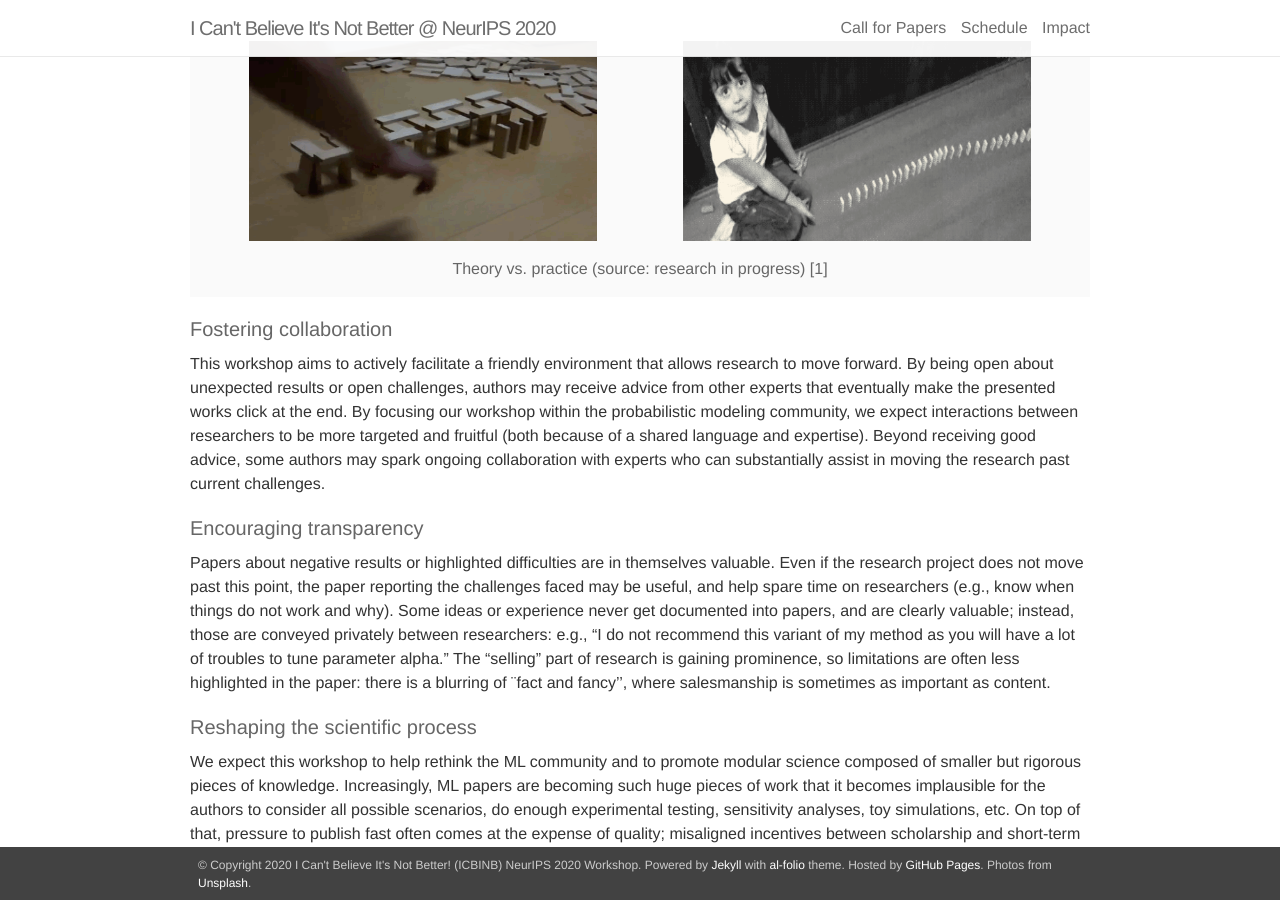
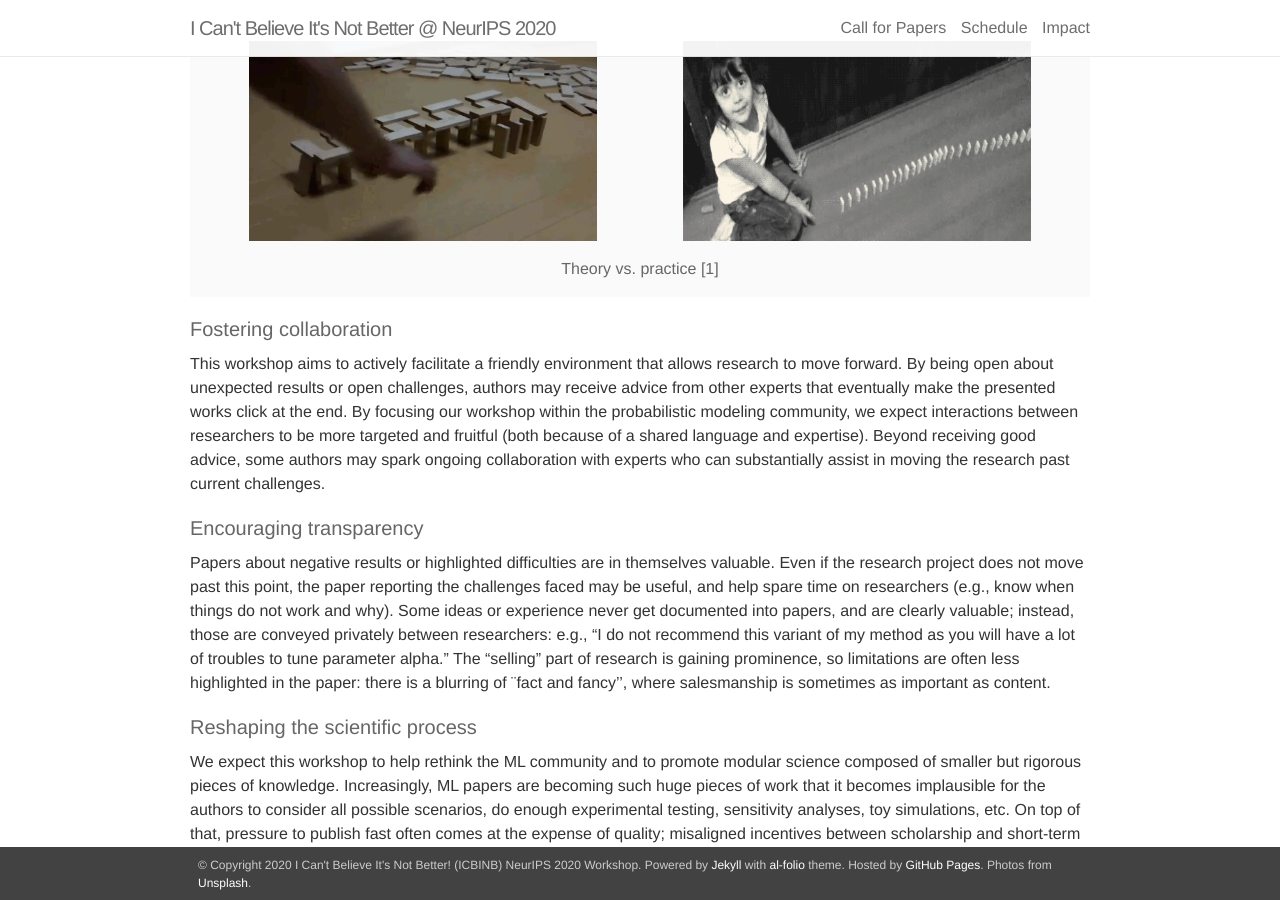
Before and after one commit to ml-retrospectives/icml2020, a Jekyll site: the page built from _pages/03_vision.md, in a window 1280 px wide and 900 px high, scrolled down 838 px. Built offline with Jekyll 4.4.1, drawn with Linux system fonts in a browser that asks for light colours; nearby versions of some CDN libraries.

Commit message:
small change

```diff
--- a/_pages/03_vision.md
+++ b/_pages/03_vision.md
@@ -17,7 +17,7 @@ Every researcher has faced a situation where a priori  expectations based on sol
 
 <div class="custom-images">
 <img src="../assets/img/image1.gif" height="200" ><img src="../assets/img/image2.gif" height="200" >
-<div>Theory vs. practice (source: research in progress) [1]
+<div>Theory vs. practice [1]
 </div>
 </div>
 
```
